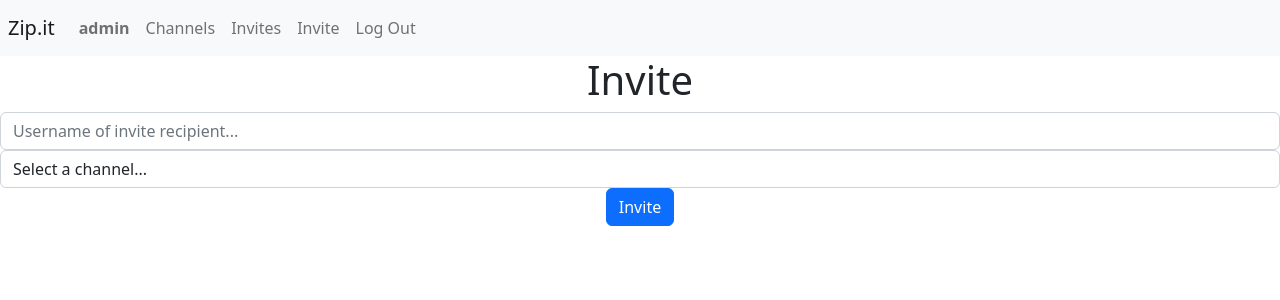
After one commit to titancoder12/CS50W-Final-Project, a Django app: page /invite in a window 1280 px wide. The commit adds this page. Shown: the top 300 px of the page. Run offline with Django 3.2, Linux system fonts and the light colour scheme; a user stored in the database is signed in; data comes from the database, SQL or seed files in the repository; both versions use the stored data as it was after the commit.

Commit message:
almost done, just work on invite route

```diff
--- a/zip_it/chat/static/chat/channel.js
+++ b/zip_it/chat/static/chat/channel.js
@@ -6,7 +6,6 @@ document.addEventListener('DOMContentLoaded', function(){
     .then((channel)=>{
         document.querySelector('title').innerHTML = channel.name;
     });
-    load_messages();
     document.querySelector('#sendmessagetext').addEventListener('click', () => {
         create_message()
     });
@@ -36,6 +35,7 @@ function load_messages() {
             loaded_messages = messages;
             console.log(loaded_messages);
         }
+
         document.querySelector('#messages').innerHTML = '';
         var j = 0;
         for (let i = 0; i < messages.length; i++) {
@@ -43,6 +43,7 @@ function load_messages() {
             .then(response=>response.json())
             .then(username=>{
                 const messagediv = document.createElement('div');
+                messagediv.id = messages[i].id;
                 messagediv.innerHTML =
                 `<hr>
                 <p class='ms-4'>${username} said:</p>
--- /dev/null
+++ b/zip_it/chat/static/chat/invite.js
@@ -0,0 +1,40 @@
+document.addEventListener('DOMContentLoaded', () => {
+    document.querySelector('#submit_invite').addEventListener('click', invite)
+})
+
+function invite() {
+    if (document.querySelector('#recipient').value == '' || document.querySelector('#channels').value == 'default'){
+        alert("You forgot to enter one of the required fields.", 'danger');
+        return null;
+    }
+
+    fetch('/api/message', {
+        method: 'POST',
+        //headers: {'X-CSRFToken': csrftoken},
+        //mode: 'same-origin',
+        body: JSON.stringify({
+            channel: document.querySelector('#channels').value,
+            recipient: document.querySelector('#recipient').value
+        })
+    })
+    .then((response)=>response.json())
+    .then(result=>{
+        if (result.message == "Recipient username does not exist.") {
+            alert("The recipient username that you typed in is not valid.", 'danger');
+        }
+        else {
+            alert("Invite sent.");
+        }
+    });
+}
+
+function alert(message, alert_type) {
+    const alert = document.createElement('div');
+    alert.className = `center alert alert-${alert_type} alert-dismissible fade show`;
+    alert.innerHTML = `<b>${message}</b>
+    <button type="button" class="btn-close" id='dismissalert' data-bs-dismiss="alert" aria-label="Close"></button>`;
+    document.querySelector('#alerts').append(alert);
+    document.querySelector('#dismissalert').addEventListener('click', ()=>{
+        document.querySelector('#alerts').innerHTML = '';
+    });
+}
--- a/zip_it/chat/static/chat/styles.css
+++ b/zip_it/chat/static/chat/styles.css
@@ -25,7 +25,7 @@
     background-color: white;
 }
 
-.messages {
+#messages {
     height: 100vh;
     margin-top: 30px;
     margin-bottom: -30px;
@@ -34,9 +34,9 @@
     flex-direction: column-reverse;
 }
 
-#messages {
+/*#messages {
     padding-bottom: auto;
-}
+}*/
 
 .navbar {
     overflow: hidden;
--- a/zip_it/chat/templates/chat/channel.html
+++ b/zip_it/chat/templates/chat/channel.html
@@ -4,7 +4,7 @@
 
 {% endblock %}
 {% block body %}
-    <div id="messages" class="messages"></div>
+    <div id="messages"></div>
     <div id="newmessage" class="bottom">
         <textarea class="form-control" id="messagetext" placeholder="Write your message here..." style="height: 100px; resize: none;"></textarea>
         <button id="sendmessagetext" class="btn btn-primary ms-auto">Send</button>
--- /dev/null
+++ b/zip_it/chat/templates/chat/invite.html
@@ -0,0 +1,21 @@
+{% extends "chat/layout.html" %}
+{% load static %}
+{% block title %}
+    Zip.it
+{% endblock %}
+{% block body %}
+    <h1 class="center">Invite</h1>
+    <div class="center" id="invite_div">
+        <input class="form-control" id="recipient" placeholder="Username of invite recipient..."></input>
+        <select class="form-control" id="channels" name="channels">
+            <option selected disabled value="default">Select a channel...</option>
+        {% for channel in channels %}
+            <option value="{{ channel.id }}">{{ channel.name }}</option>
+        {% endfor %}
+        </select>
+        <button id="submit_invite" class="btn btn-primary">Invite</button>
+    </div>
+{% endblock %}
+{% block script %}
+    <script src="{% static 'chat/invite.js' %}"></script>
+{% endblock %}
--- a/zip_it/chat/templates/chat/layout.html
+++ b/zip_it/chat/templates/chat/layout.html
@@ -34,6 +34,9 @@
                 <a class="nav-link" href="/invites">Invites</a>
             </li>
             <li class="nav-item">
+                <a class="nav-link" href="/invite">Invite</a>
+            </li>
+            <li class="nav-item">
                 <a class="nav-link" href="/logout">Log Out</a>
             </li>
             {% else %}
--- a/zip_it/chat/urls.py
+++ b/zip_it/chat/urls.py
@@ -10,6 +10,7 @@ urlpatterns = [
     path('login', views.login_view, name='login'),
     path('logout', views.logout_view, name='logout'),
     path('register', views.register, name='register'),
+    path('invite', views.invite, name='invite'),
 
     # API Routes
     path("api/channels", views.channelsAPI, name='channels_api'),
--- a/zip_it/chat/views.py
+++ b/zip_it/chat/views.py
@@ -76,6 +76,21 @@ def index(request):
 def channel(request, id):
     if request.user.is_authenticated:
         return render(request, 'chat/channel.html')
+    else:
+        return render(request, 'chat/error.html', {
+            'error_header': '401 Unauthorized',
+            'error_discription': 'Click <a href=\'/login\'>here</a> to log in before you vist this page.'
+        })
+def invite(request):
+    if request.user.is_authenticated:
+        channels_queryset = Channel.objects.all().values()
+        channels = []
+        for channel in channels_queryset:
+            channels.append(channel)
+
+        return render(request, 'chat/invite.html', {
+            'channels': channels
+        })
     else:
         return render(request, 'chat/error.html', {
             'error_header': '401 Unauthorized',
```
Also changed, not shown: zip_it/db.sqlite3.
